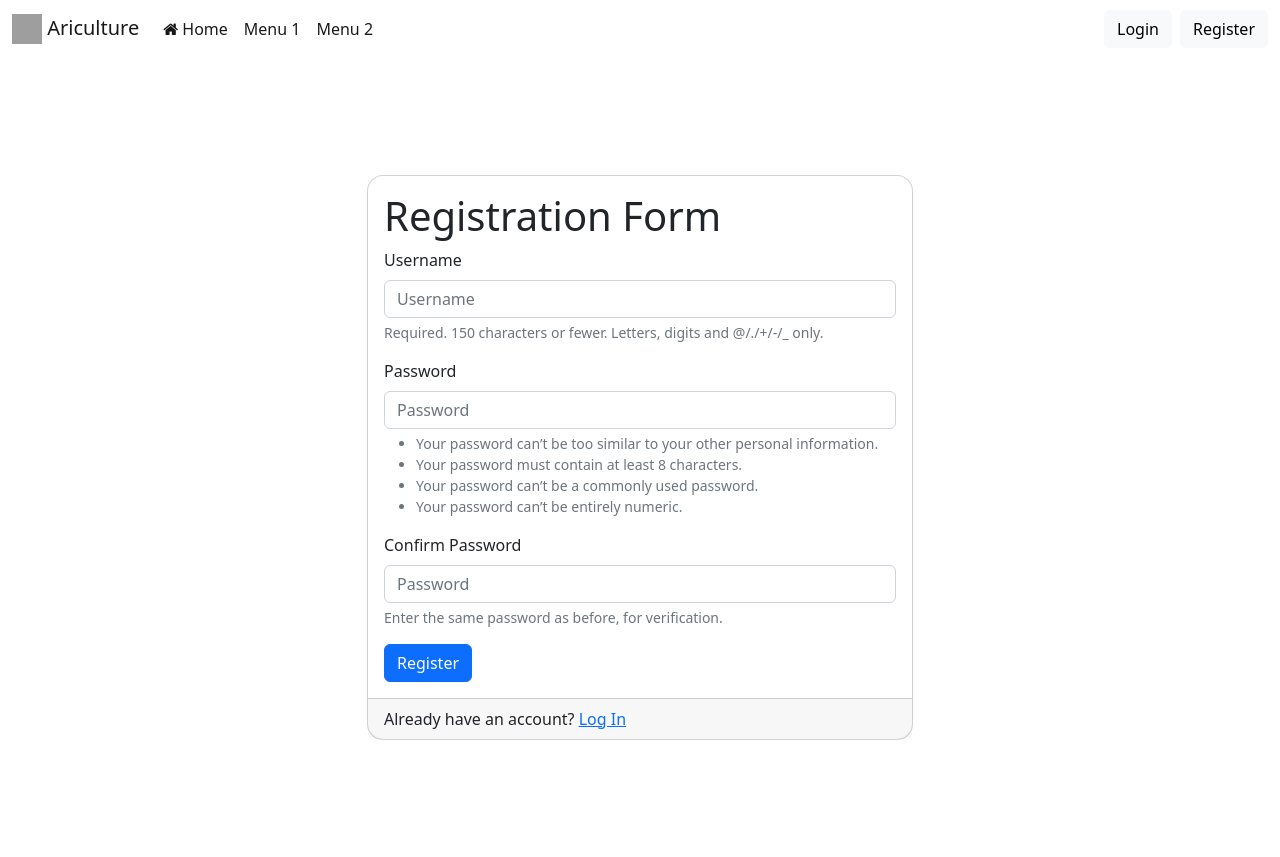
After one commit to ghaziangunawan/ariculture, a Django app: page /register/ in a window 1280 px wide. The commit adds this page. Run offline with Django 4.2, Linux system fonts and the light colour scheme; some libraries are stand-ins or nearby versions; grey boxes are pictures that could not be loaded.

Commit message:
Added Login, Logout, Register functionality, and a Navbar

```diff
--- /dev/null
+++ b/example_app/templates/register.html
@@ -0,0 +1,49 @@
+{% extends 'base.html' %}
+
+{% block meta %}
+<title>Account Registration</title>
+{% endblock meta %}
+
+{% block content %}
+<div class="container">
+    <div class="row align-items-center vh-100">
+        <div class="col-6 mx-auto">
+            <div class="card" style="border-radius: 1rem;">
+                <div class="card-body">
+                    <h1>Registration Form</h1>
+                    <form method="POST" action="">
+                        {% csrf_token %}
+                        <div class="mb-3">
+                            <label for="exampleInputEmail1" class="form-label">Username</label>
+                            <input type="text" name="username" maxlength="150" autocapitalize="none" required id="id_username" placeholder="Username" autocomplete="username" class="form-control" aria-describedby="usernameHelpBlock">
+                            <div id="usernameHelpBlock" class="form-text">
+                                Required. 150 characters or fewer. Letters, digits and @/./+/-/_ only.
+                            </div>
+                        </div>
+                        <div class="mb-3">
+                            <label for="exampleInputPassword1" class="form-label">Password</label>
+                            <input type="password" name="password1" autocomplete="new-password" required id="id_password1" placeholder="Password" class="form-control" aria-describedby="password1HelpBlock">
+                            <div id="password1HelpBlock" class="form-text">
+                                <ul><li>Your password can’t be too similar to your other personal information.</li><li>Your password must contain at least 8 characters.</li><li>Your password can’t be a commonly used password.</li><li>Your password can’t be entirely numeric.</li></ul>
+                            </div>
+                        </div>
+                        <div class="mb-3">
+                            <label for="exampleInputPassword1" class="form-label">Confirm Password</label>
+                            <input type="password" name="password2" autocomplete="new-password" required id="id_password2" placeholder="Password" class="form-control" aria-describedby="password2HelpBlock">
+                            <div id="password2HelpBlock" class="form-text">
+                                Enter the same password as before, for verification.
+                            </div>
+                        </div>
+                        <button type="submit" class="btn btn-primary" value="Register">Register</button>
+                    </form>
+
+                </div>
+                <div class="card-footer">
+                    Already have an account? <a href="{% url 'example_app:login' %}">Log In</a>
+                </div>
+            </div>
+        </div>
+    </div>
+</div>
+
+{% endblock content %}
--- a/example_app/urls.py
+++ b/example_app/urls.py
@@ -1,8 +1,14 @@
 from django.urls import path
 from example_app.views import index
+from example_app.views import register
+from example_app.views import login_user
+from example_app.views import logout_user
 
 app_name = 'example_app'
 
 urlpatterns = [
     path('', index, name='index'),
+    path('register/', register, name='register'),
+    path('login/', login_user, name='login'),
+    path('logout/', logout_user, name='logout'),
 ]
--- a/example_app/views.py
+++ b/example_app/views.py
@@ -1,4 +1,50 @@
 from django.shortcuts import render
+from django.http import HttpResponse
+from django.shortcuts import redirect
+from django.contrib.auth.forms import UserCreationForm
+from django.contrib import messages
+from django.contrib.auth import authenticate, login
+from django.contrib.auth import logout
+from django.contrib.auth.decorators import login_required
+import datetime
+from django.http import HttpResponseRedirect
+from django.urls import reverse
 
 def index(request):
     return render(request, 'index.html')
+
+def register(request):
+    form = UserCreationForm()
+
+    if request.method == "POST":
+        form = UserCreationForm(request.POST)
+        if form.is_valid():
+            form.save()
+            messages.success(request, 'Account successfully created!')
+            return redirect('example_app:login')
+
+    context = {'form':form}
+    return render(request, 'register.html', context)
+
+
+def login_user(request):
+    if request.method == 'POST':
+        username = request.POST.get('username')
+        password = request.POST.get('password')
+        user = authenticate(request, username=username, password=password)
+        if user is not None:
+            login(request, user) # login first
+            response = HttpResponseRedirect(reverse("example_app:index")) # create response
+            response.set_cookie('last_login', str(datetime.datetime.now())) # create last_login cookie and add it to response
+            return response
+        else:
+            messages.info(request, 'Wrong Username or Password!')
+    context = {}
+    return render(request, 'login.html', context)
+
+
+def logout_user(request):
+    logout(request)
+    response = HttpResponseRedirect(reverse('example_app:login'))
+    response.delete_cookie('last_login')
+    return response
--- a/templates/base.html
+++ b/templates/base.html
@@ -6,11 +6,56 @@
   <meta charset="UTF-8">
   <meta name="viewport" content="width=device-width, initial-scale=1.0">
   <link rel="stylesheet" href="{% static 'css/style.css' %}">
+  <link rel="stylesheet" href="https://maxcdn.bootstrapcdn.com/font-awesome/4.4.0/css/font-awesome.min.css">
+  <link href="https://cdn.jsdelivr.net/npm/bootstrap@5.2.2/dist/css/bootstrap.min.css" rel="stylesheet" integrity="sha384-Zenh87qX5JnK2Jl0vWa8Ck2rdkQ2Bzep5IDxbcnCeuOxjzrPF/et3URy9Bv1WTRi" crossorigin="anonymous">
   {% block meta %}
   {% endblock meta %}
 </head>
 
 <body>
+  <nav class="navbar navbar-expand-lg">
+    <div class="container-fluid">
+      <a class="navbar-brand" href="{% url 'example_app:index' %}">
+        <img src="https://pbp-fasilkom-ui.github.io/ganjil-2023/en/img/logo.png" alt="Logo" width="30" height="30" class="d-inline-block align-text-top">
+        Ariculture
+      </a>
+      <button class="navbar-toggler" type="button" data-bs-toggle="collapse" data-bs-target="#navbarText" aria-controls="navbarText" aria-expanded="false" aria-label="Toggle navigation">
+        <span class="navbar-toggler-icon"></span>
+      </button>
+      <div class="collapse navbar-collapse" id="navbarText">
+        <ul class="navbar-nav me-auto mb-2 mb-lg-0">
+          <li class="nav-item">
+            <a class="nav-link active" aria-current="page" href="{% url 'example_app:index' %}"><i class="fa fa-home"></i> Home</a>
+          </li>
+          <li class="nav-item">
+            <a class="nav-link active" aria-current="page" href="#">Menu 1</a>
+          </li>
+          <li class="nav-item">
+            <a class="nav-link active" aria-current="page" href="#">Menu 2</a>
+          </li>
+        </ul>
+        {% if user.is_authenticated %}
+        <ul class="navbar-nav ms-auto">
+          <li class="nav-item dropdown">
+              <a class="nav-link dropdown-toggle" href="#" id="navbarDropdown" role="button" data-bs-toggle="dropdown" aria-expanded="false">
+                  <img src="https://assets.stickpng.com/images/585e4bf3cb11b227491c339a.png" alt="Logo" width="25" height="25" class="d-inline-block align-text-top"> {{ user.username}}
+              </a>
+              <ul class="dropdown-menu dropdown-menu-end" aria-labelledby="navbarDropdown">
+                  <li><a class="dropdown-item" href="#">Profile</a></li>
+                  <li><a class="dropdown-item" href="#">Setting</a></li>
+                  <li><hr class="dropdown-divider"></li>
+                  <li><a class="dropdown-item" href="{% url 'example_app:logout' %}"><i class="fa fa-arrow-circle-right"></i> Logout</a></li>
+              </ul>
+          </li>
+        </ul>
+        {% else %}
+        <button type="button" class="btn btn-light me-2" ><a href="/login" class="text-decoration-none text-reset">Login</a></button>
+        <button type="button" class="btn btn-light"><a href="/register" class="text-decoration-none text-reset">Register</a></button>
+        {% endif %}
+      </div>
+    </div>
+  </nav>
+  <script src="https://cdn.jsdelivr.net/npm/bootstrap@5.2.1/dist/js/bootstrap.bundle.min.js" integrity="sha384-u1OknCvxWvY5kfmNBILK2hRnQC3Pr17a+RTT6rIHI7NnikvbZlHgTPOOmMi466C8" crossorigin="anonymous"></script>
   {% block content %}
   {% endblock content %}
 </body>
```
Also changed, not shown: example_app/templates/login.html (added, +45 -0 lines).
